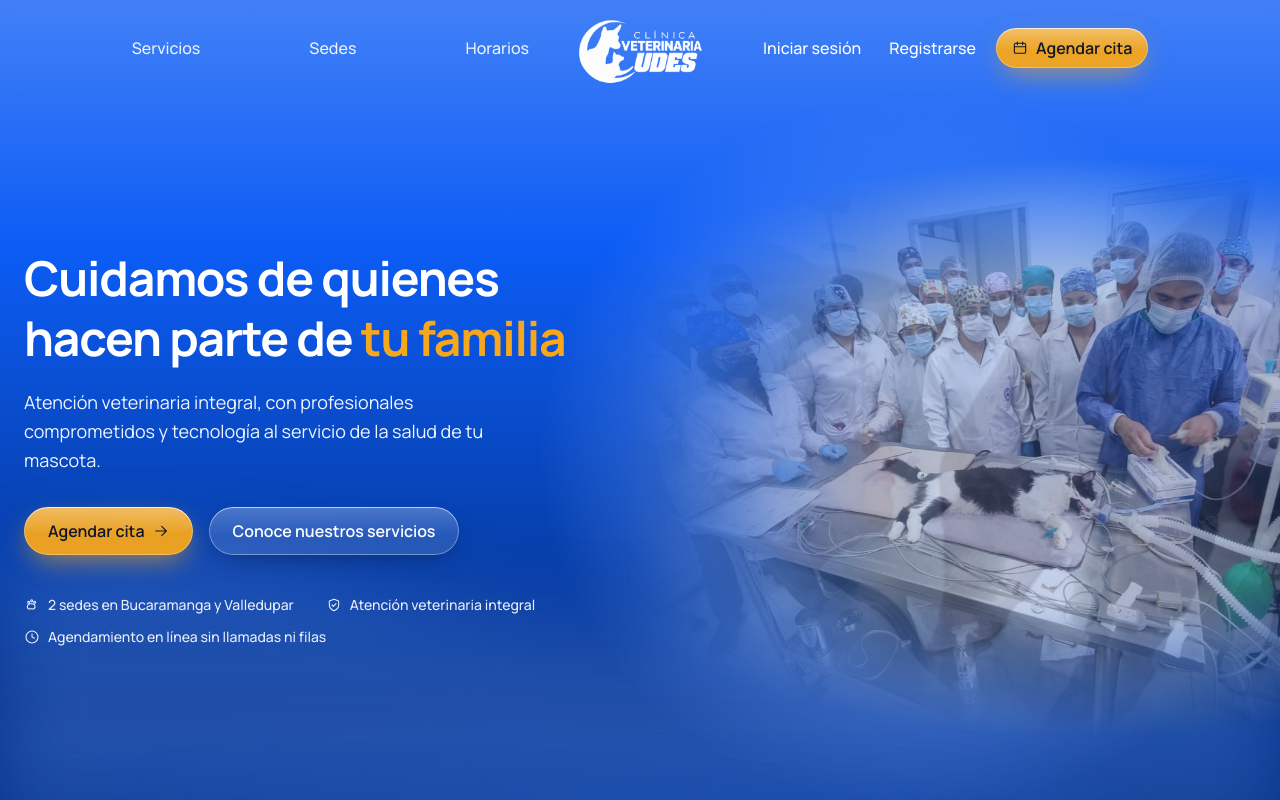
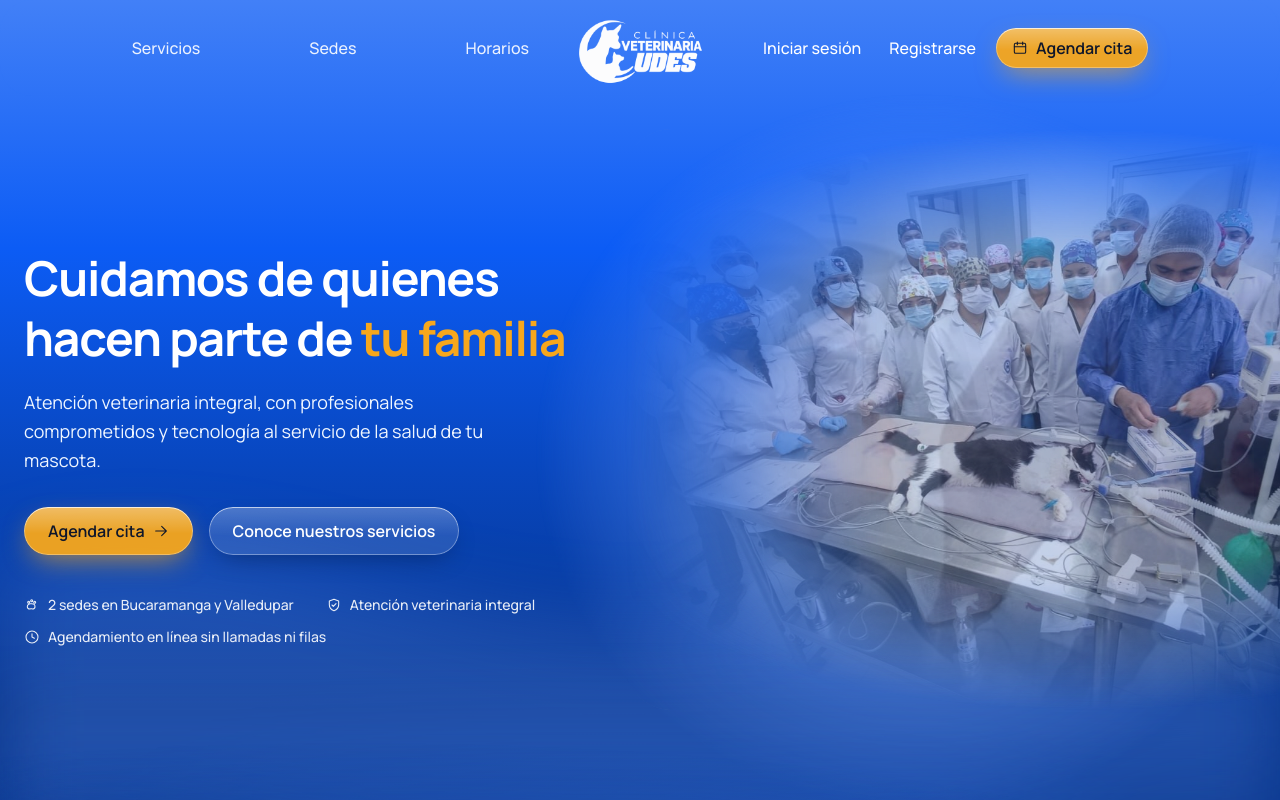
Before and after one commit to orinadaa/sistema-citas-veterinaria-udes, a React (Vite) app in the folder frontend/: page / in a window 1280 px wide. Shown: the top 800 px of the page. Built offline with nearby package versions, Linux system fonts and the light colour scheme; no server answers.

Commit message:
fix: foto del Hero un poco mas arriba

```diff
--- a/frontend/src/components/landing/HeroGaleria.jsx
+++ b/frontend/src/components/landing/HeroGaleria.jsx
@@ -72,7 +72,7 @@ export function HeroGaleria() {
       // hover:[filter:none]: sin el resplandor general de hover, que
       // dibujaria un halo rectangular alrededor de la foto.
       style={MASCARA}
-      className="relative mx-auto block aspect-[4/3] w-full max-w-[670px] cursor-pointer rounded-[3rem] outline-none hover:[filter:none] focus-visible:ring-2 focus-visible:ring-white/70 lg:-ml-[6%] lg:w-[130%] lg:max-w-none"
+      className="relative mx-auto block aspect-[4/3] w-full max-w-[670px] cursor-pointer rounded-[3rem] outline-none hover:[filter:none] focus-visible:ring-2 focus-visible:ring-white/70 lg:-ml-[6%] lg:-mt-14 lg:w-[130%] lg:max-w-none"
     >
       {FOTOS.map((foto, i) =>
         cargadas.has(i) ? (
```
